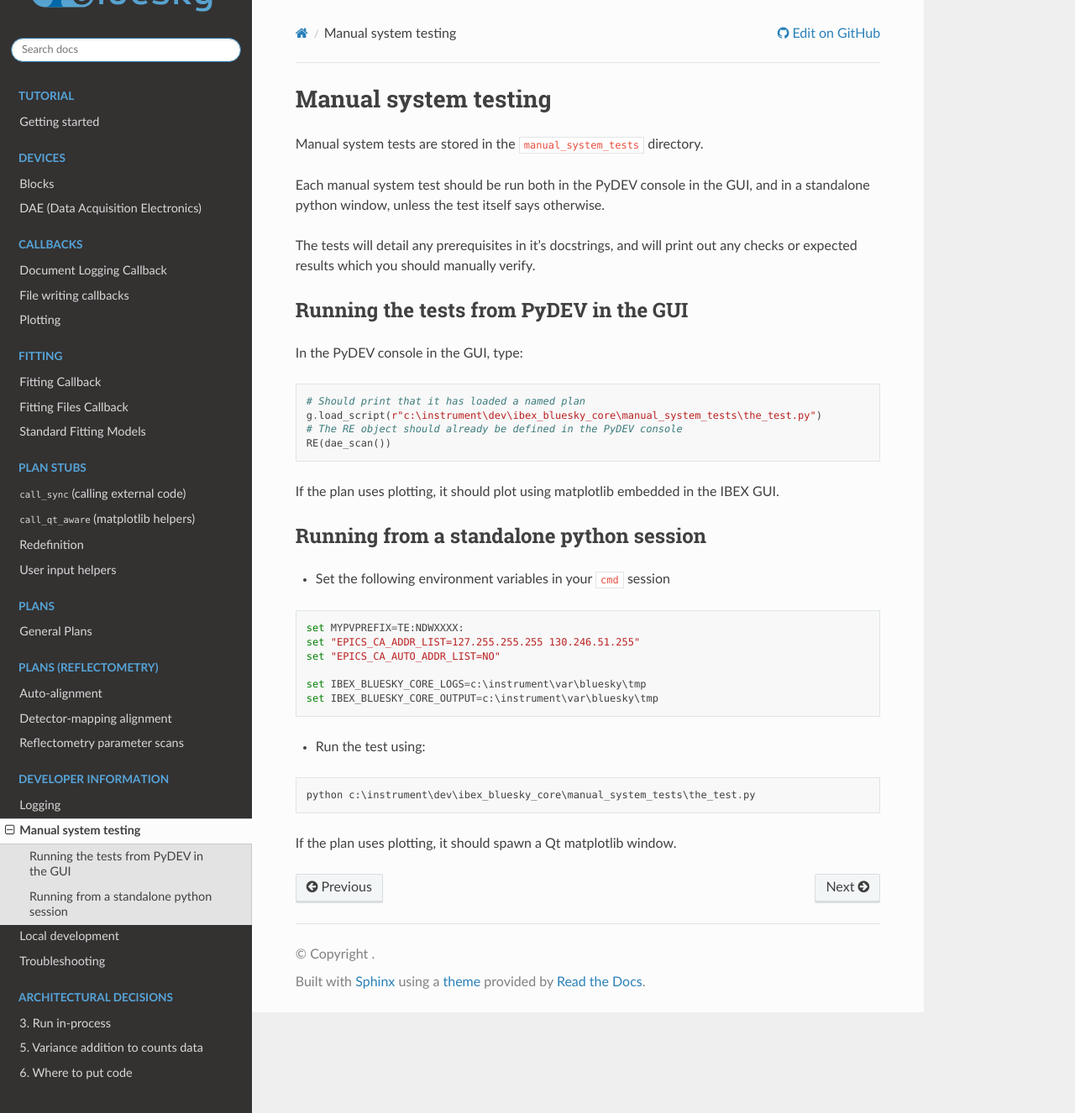
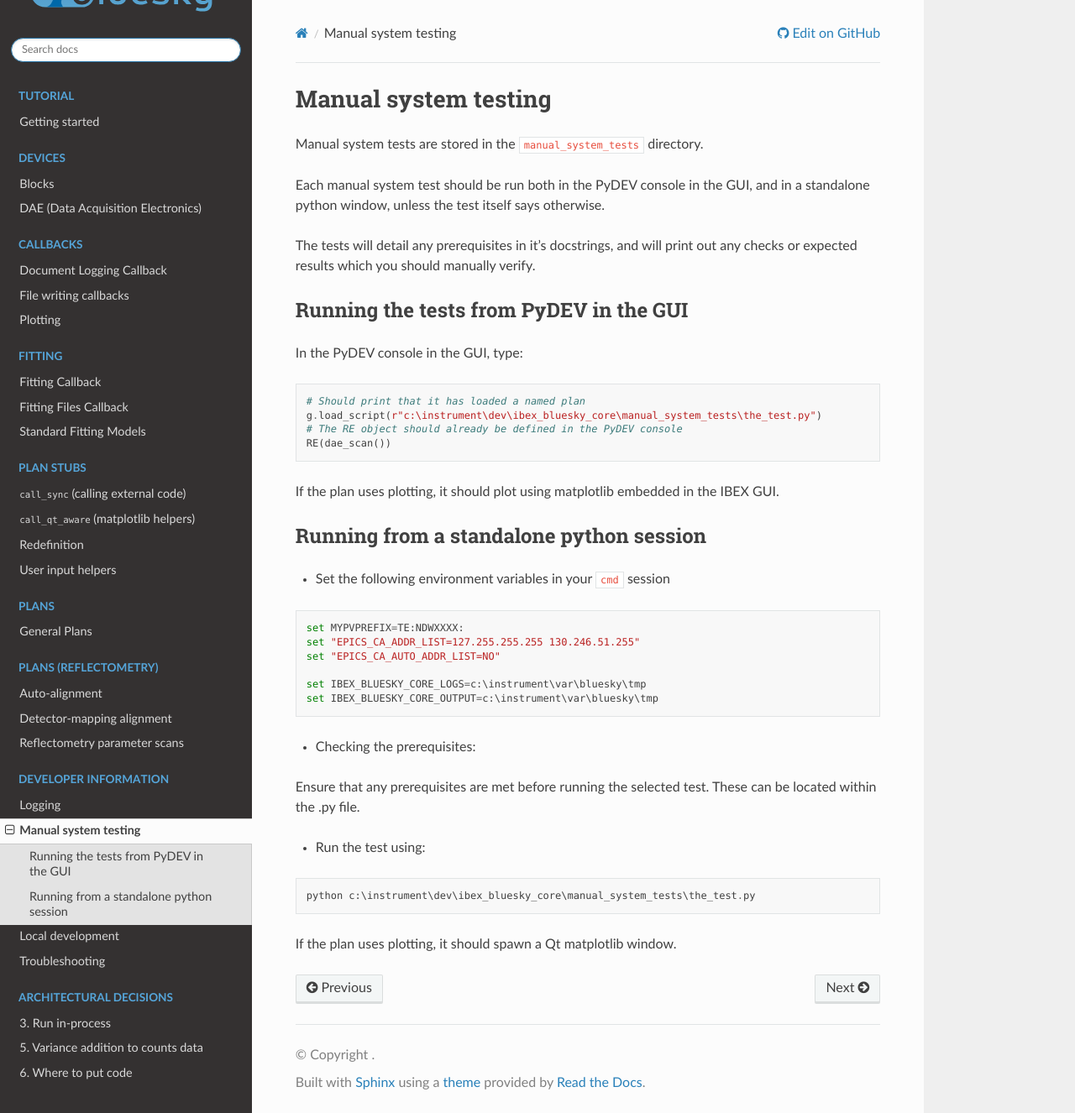
Before and after one commit to ISISComputingGroup/ibex_bluesky_core, a Sphinx documentation site: the page built from doc/dev/manual_system_testing.md, in a window 1280 px wide and 1326 px high. Shown: the whole window at 84% size. Built offline with Sphinx 7.4.7 and the Read the Docs theme 3.1.0, drawn with Linux system fonts in a browser that asks for light colours; pages that are not in the unit, such as notebooks, are missing from menus.

````diff
--- a/doc/dev/manual_system_testing.md
+++ b/doc/dev/manual_system_testing.md
@@ -32,6 +32,10 @@ set "EPICS_CA_AUTO_ADDR_LIST=NO"
 set IBEX_BLUESKY_CORE_LOGS=c:\instrument\var\bluesky\tmp
 set IBEX_BLUESKY_CORE_OUTPUT=c:\instrument\var\bluesky\tmp
 ```
+- Checking the prerequisites:
+
+Ensure that any prerequisites are met before running the selected test. These can be located within the .py file.
+
 - Run the test using:
 ```
 python c:\instrument\dev\ibex_bluesky_core\manual_system_tests\the_test.py
````
Also changed, not shown: doc/dev/troubleshooting.md (+2 -0 lines).
